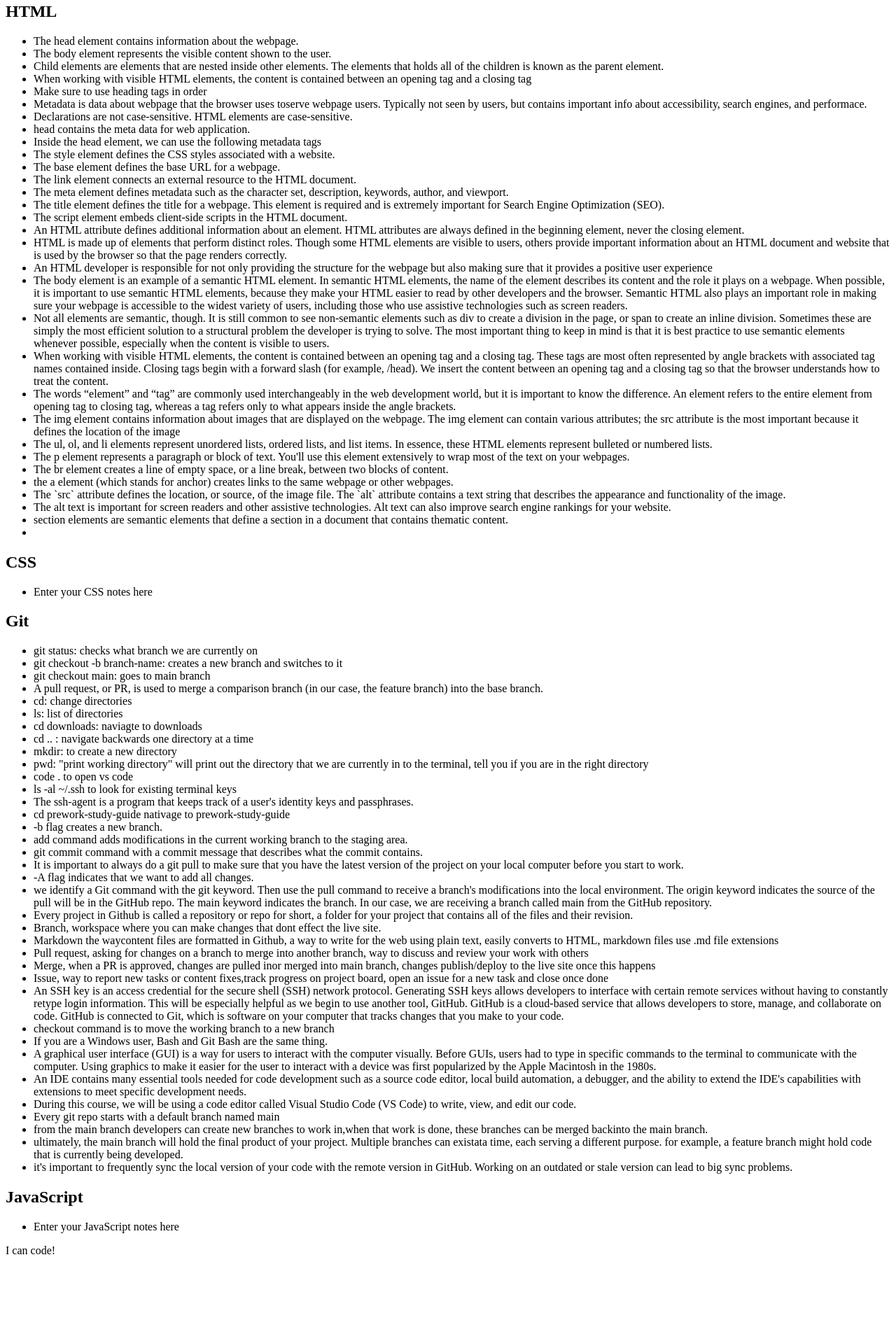
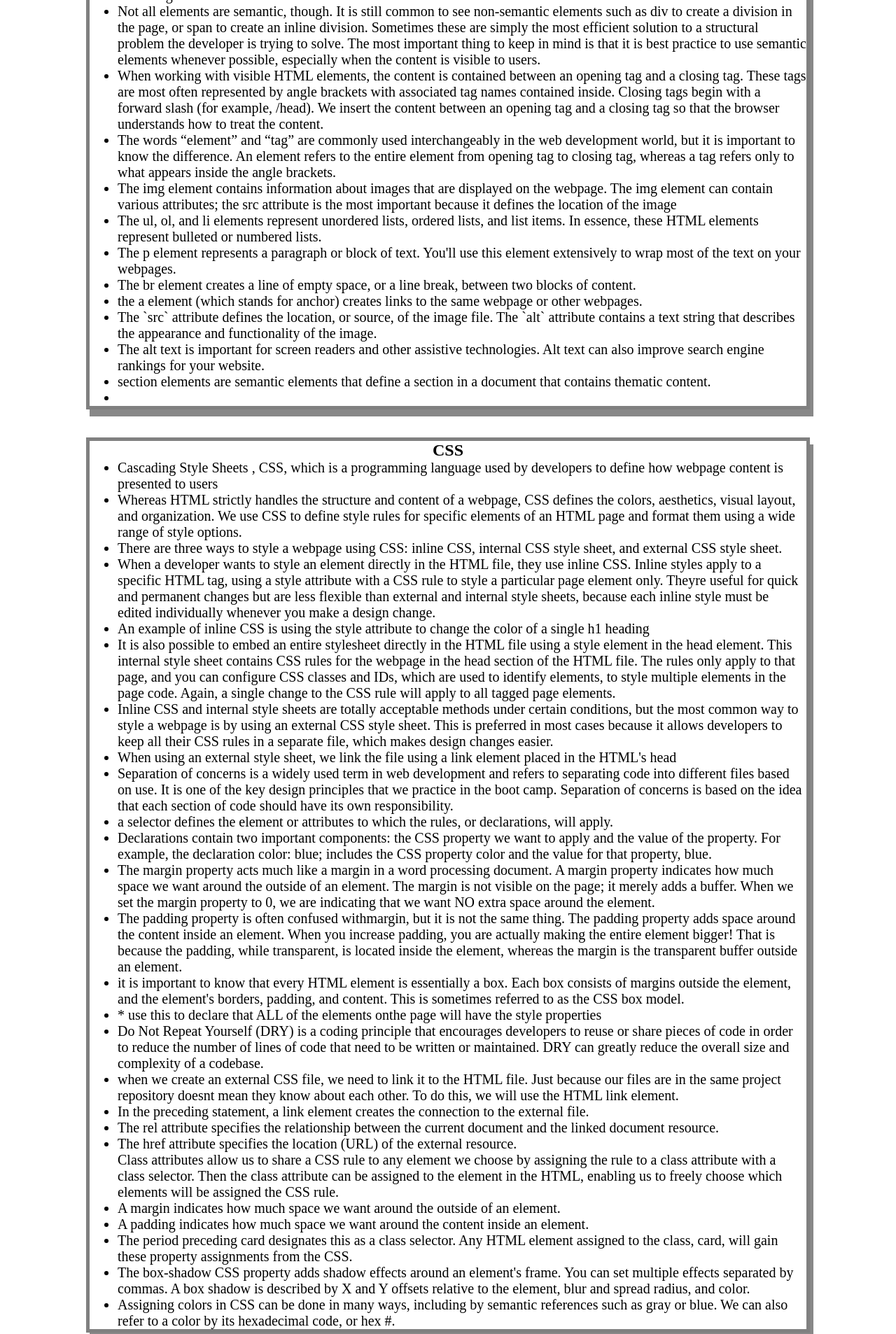
Before and after one commit to pmastropolo/prework-study-guide, a plain HTML site: page index.html in a window 1280 px wide. Shown: the part 877-2783 px from the top of the page at 70% size. Before the commit the page ends 2689 px from the top, so only its background shows below. Drawn offline with Linux system fonts and the light colour scheme.

Commit message:
added CSS to project

```diff
--- /dev/null
+++ b/assets/style.css
@@ -0,0 +1,42 @@
+* {
+    margin: 0;
+    padding: 0;
+}
+
+header,
+footer {
+    width: 100%;
+    height: 120px;
+    background-color: rgb(255, 54, 178);
+    color: white;
+}
+
+h1,
+h2 {
+    text-align: center;
+    }
+
+    img {
+        display: block;
+        height: 50px;
+        width: 50px;
+        margin-left: auto;
+        margin-right: auto;
+       }
+
+ul {
+    padding-left: 40px;
+    font-size: 20px;
+}
+
+p {
+    text-align: center;
+    font-size: 30px;
+  }
+
+  .card {
+    width: 80%;
+    margin: 40px auto;
+    border: 5px solid gray;
+    box-shadow: 5px 10px #888888;
+  }
--- a/index.html
+++ b/index.html
@@ -4,6 +4,7 @@
     <meta charset="UTF-8" />
     <meta http-equiv="X-UA-Compatible" content="IE=edge" />
     <meta name="viewport" content="width=device-width, initial-scale=1.0" />
+    <link rel="stylesheet" href="./assets/style.css">
     <title>Prework Study Guide</title>
   </head>
   <body>
@@ -53,7 +54,34 @@
     <section class="card" id="css-section">
       <h2>CSS</h2>
       <ul>
-        <li>Enter your CSS notes here</li>
+        <li>Cascading Style Sheets , CSS, which is a programming language used by developers to define how webpage content is presented to users</li>
+        <li>Whereas HTML strictly handles the structure and content of a webpage, CSS defines the colors, aesthetics, visual layout, and organization. We use CSS to define style rules for specific elements of an HTML page and format them using a wide range of style options.</li>
+        <li>There are three ways to style a webpage using CSS: inline CSS, internal CSS style sheet, and external CSS style sheet.</li>
+        <li>When a developer wants to style an element directly in the HTML file, they use inline CSS. Inline styles apply to a specific HTML tag, using a style attribute with a CSS rule to style a particular page element only. Theyre useful for quick and permanent changes but are less flexible than external and internal style sheets, because each inline style must be edited individually whenever you make a design change.</li>
+        <li>An example of inline CSS is using the style attribute to change the color of a single h1 heading</li>
+        <li>It is also possible to embed an entire stylesheet directly in the HTML file using a style element in the head element. This internal style sheet contains CSS rules for the webpage in the head section of the HTML file. The rules only apply to that page, and you can configure CSS classes and IDs, which are used to identify elements, to style multiple elements in the page code. Again, a single change to the CSS rule will apply to all tagged page elements.</li>
+        <li>Inline CSS and internal style sheets are totally acceptable methods under certain conditions, but the most common way to style a webpage is by using an external CSS style sheet. This is preferred in most cases because it allows developers to keep all their CSS rules in a separate file, which makes design changes easier.</li>
+        <li>When using an external style sheet, we link the file using a link element placed in the HTML's head</li>
+        <li>Separation of concerns is a widely used term in web development and refers to separating code into different files based on use. It is one of the key design principles that we practice in the boot camp. Separation of concerns is based on the idea that each section of code should have its own responsibility.</li>
+        <li>a selector defines the element or attributes to which the rules, or declarations, will apply.</li>
+        <li>Declarations contain two important components: the CSS property we want to apply and the value of the property. For example, the declaration color: blue; includes the CSS property color and the value for that property, blue.</li>
+        <li>The margin property acts much like a margin in a word processing document. A margin property indicates how much space we want around the outside of an element. The margin is not visible on the page; it merely adds a buffer. When we set the margin property to 0, we are indicating that we want NO extra space around the element.</li>
+        <li>The padding property is often confused withmargin, but it is not the same thing. The padding property adds space around the content inside an element. When you increase padding, you are actually making the entire element bigger! That is because the padding, while transparent, is located inside the element, whereas the margin is the transparent buffer outside an element.</li>
+        <li>it is important to know that every HTML element is essentially a box. Each box consists of margins outside the element, and the element's borders, padding, and content. This is sometimes referred to as the CSS box model.</li>
+        <li>* use this to declare that ALL of the elements onthe page will have the style properties</li>
+        <li>Do Not Repeat Yourself (DRY) is a coding principle that encourages developers to reuse or share pieces of code in order to reduce the number of lines of code that need to be written or maintained. DRY can greatly reduce the overall size and complexity of a codebase.</li>
+        <li> when we create an external CSS file, we need to link it to the HTML file. Just because our files are in the same project repository doesnt mean they know about each other. To do this, we will use the HTML link element.</li>
+        <li>In the preceding statement, a link element creates the connection to the external file.</li>
+        <li>The rel attribute specifies the relationship between the current document and the linked document resource.</li>
+        <li>The href attribute specifies the location (URL) of the external resource.</li>
+        <li.>Class attributes allow us to share a CSS rule to any element we choose by assigning the rule to a class attribute with a class selector. Then the class attribute can be assigned to the element in the HTML, enabling us to freely choose which elements will be assigned the CSS rule.</li>
+        <li>A margin indicates how much space we want around the outside of an element.</li>
+        <li>A padding indicates how much space we want around the content inside an element.</li>
+        <li>The period preceding card designates this as a class selector. Any HTML element assigned to the class, card, will gain these property assignments from the CSS.</li>
+        <li>The box-shadow CSS property adds shadow effects around an element's frame. You can set multiple effects separated by commas. A box shadow is described by X and Y offsets relative to the element, blur and spread radius, and color.</li>
+        <li>Assigning colors in CSS can be done in many ways, including by semantic references such as gray or blue. We can also refer to a color by its hexadecimal code, or hex #.</li>
+
+
       </ul>
 
       </section>
```
